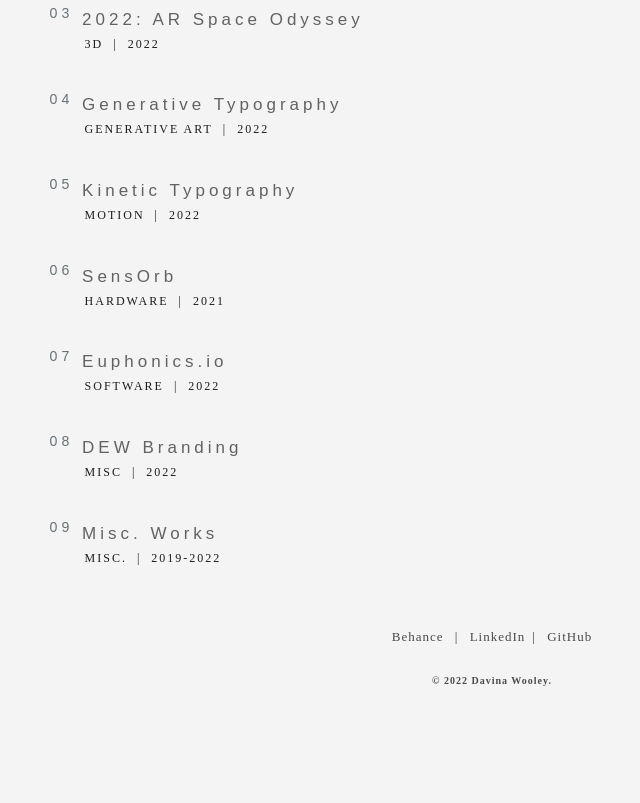
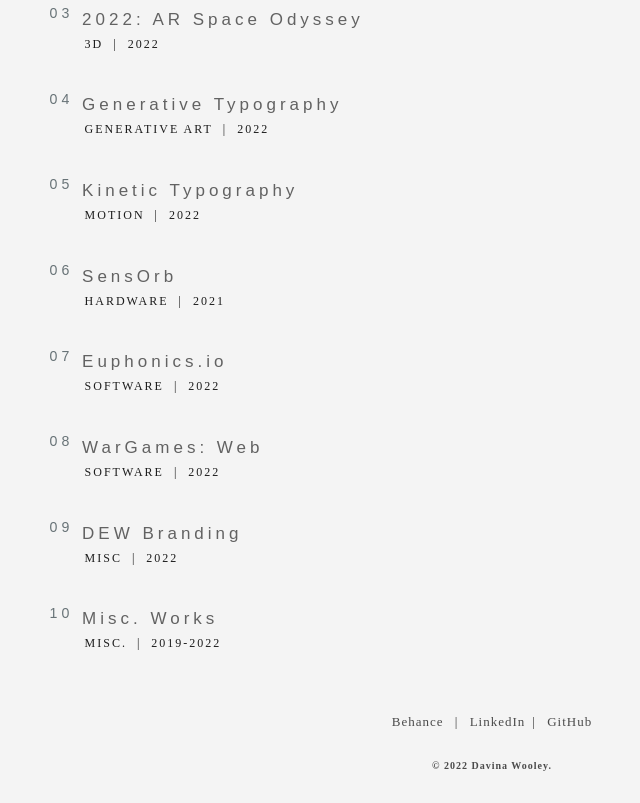
Before and after one commit to davinawooley/davinawooley.com, a plain HTML site: page root/html/experiments.html in a window 1280 px wide. Shown: the part 1009-1812 px from the top of the page, without its empty margins (148-788 px from the left). Before the commit the page ends 1726 px from the top, so only its background shows below. Drawn offline with nearby package versions, Linux system fonts and the light colour scheme; a web font is replaced by a local one.

Commit message:
Fix home icon

```diff
--- a/root/css/hike.css
+++ b/root/css/hike.css
@@ -32,8 +32,9 @@ img {
 #homeIcon {
     padding-bottom: 5px;
     margin-top: 20px;
-    margin-left: 2%;
+    margin-left: 3%;
     position:fixed;
+    width:50px;
 }
 
 #homeLink {
@@ -1406,8 +1407,6 @@ a.bottom:hover:before {
 }
 
 
-
-
 #myPic {
     height: 400px;
     position: absolute;
--- a/root/html/experiments.html
+++ b/root/html/experiments.html
@@ -148,19 +148,21 @@
                                 <sup>07</sup> <a onclick="return confirm_alert(this);" id = "projectName">Euphonics.io</a></p>
                             <p class="animate__animated animate__fadeIn" id="descriptName">SOFTWARE  |  2022</p>
                         </div>
-
-
-
+                        <div class="item software">
+                            <p class="animate__animated animate__fadeIn" id="titleWork">
+                                <sup>08</sup> <a onclick="return confirm_alert(this);" id = "projectName">WarGames: Web</a></p>
+                            <p class="animate__animated animate__fadeIn" id="descriptName">SOFTWARE  |  2022</p>
+                            </div>
 
                         <div class="item professional">
                             <p class="animate__animated animate__fadeIn" id="titleWork">
-                                <sup>08</sup><a onclick="return confirm_alert(this);" id = "projectName"> DEW Branding</a></p>
+                                <sup>09</sup><a onclick="return confirm_alert(this);" id = "projectName"> DEW Branding</a></p>
                             <p class="animate__animated animate__fadeIn" id="descriptName">MISC  |  2022</p>
                         </div>
 
                         <div class="item professional">
                             <p class="animate__animated animate__fadeIn" id="titleWork">
-                                <sup>09</sup><a onclick="return confirm_alert(this);" id = "projectName"> Misc. Works</a></p>
+                                <sup>10</sup><a onclick="return confirm_alert(this);" id = "projectName"> Misc. Works</a></p>
                             <p class="animate__animated animate__fadeIn" id="descriptName">MISC.  |  2019-2022</p>
                         </div>
 
```
